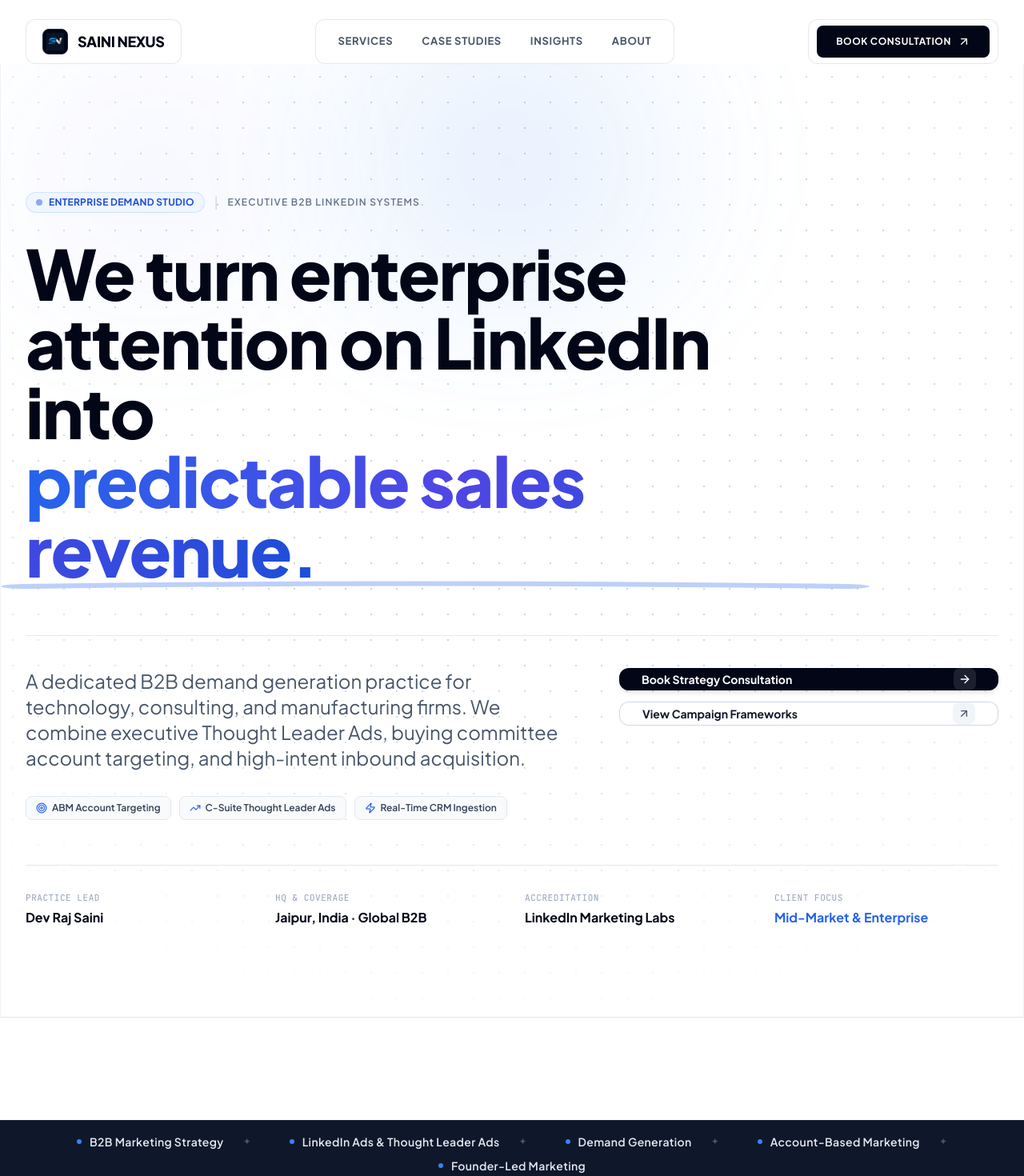
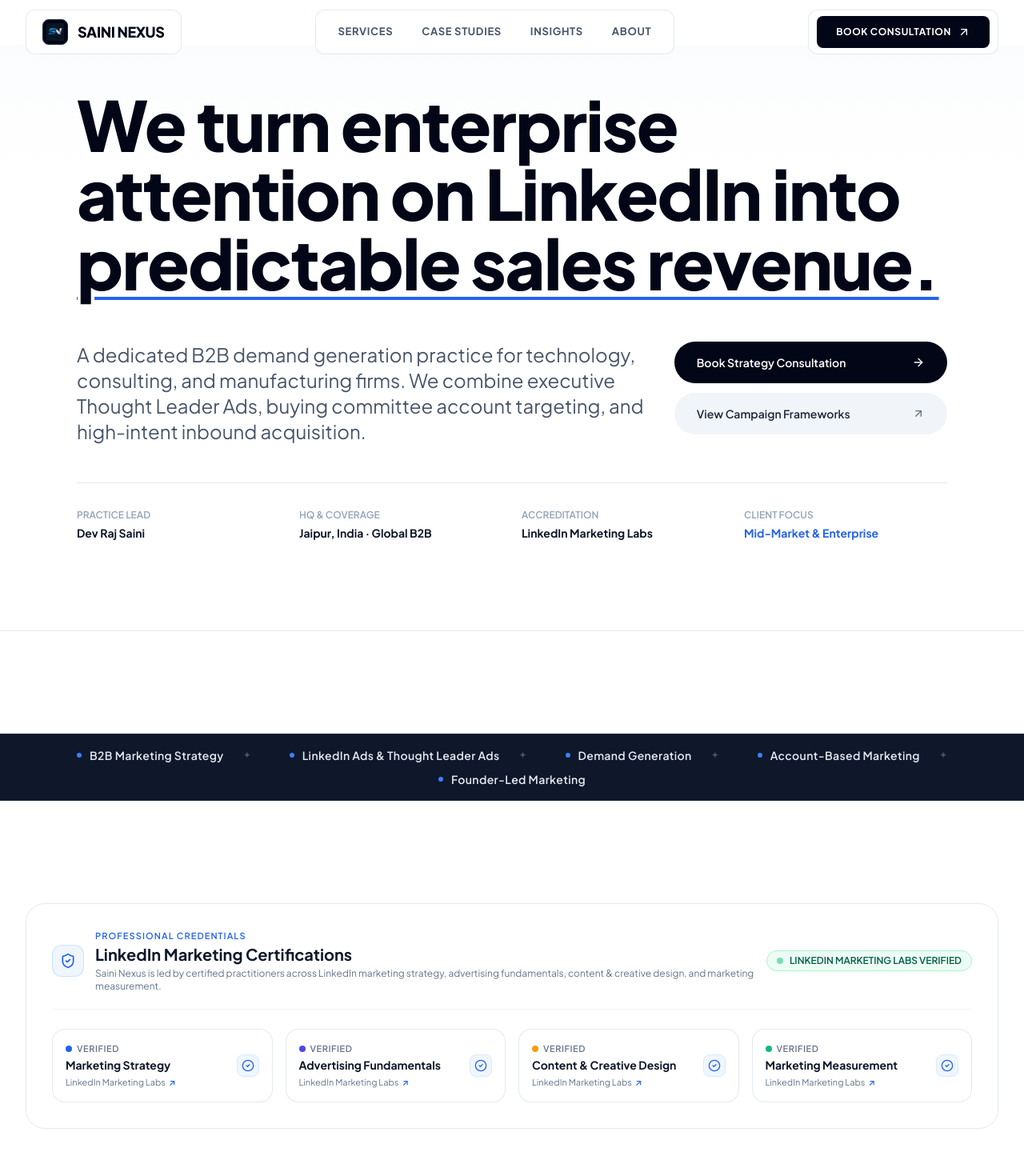
Before and after one commit to Kamu08/Saini-Nexus, a Next.js app: page / in a window 1280 px wide. Shown: the top 1470 px of the page at 80% size. Built offline with nearby package versions, Linux system fonts and the light colour scheme.

Commit message:
Remove excessive top padding above and behind navbar

```diff
--- a/src/app/layout.tsx
+++ b/src/app/layout.tsx
@@ -116,7 +116,7 @@
         <JsonLd data={getWebSiteSchema()} />
         <JsonLd data={getLocalBusinessSchema()} />
         <Navbar />
-        <main className="pt-20">{children}</main>
+        <main className="pt-12 sm:pt-14">{children}</main>
         <Footer />
       </body>
     </html>
--- a/src/components/ModernHero.tsx
+++ b/src/components/ModernHero.tsx
@@ -2,171 +2,87 @@
 
 import React from 'react';
 import Link from 'next/link';
-import { ArrowRight, ArrowUpRight, TrendingUp, Sparkles, Target, Zap } from 'lucide-react';
+import {
+  ArrowRight,
+  ArrowUpRight,
+  Check,
+  MapPin,
+  ShieldCheck,
+  Building2,
+  TrendingUp,
+  Target,
+  Sparkles
+} from 'lucide-react';
 
 export function ModernHero() {
   return (
-    <section className="relative bg-white text-slate-950 pt-28 sm:pt-36 lg:pt-40 pb-20 sm:pb-28 border-b border-slate-200 overflow-hidden">
+    <section className="relative pt-8 sm:pt-12 md:pt-14 pb-20 sm:pb-28 bg-white text-slate-950 border-b border-slate-200">
 
-      {/* ========================================================================= */}
-      {/* CREATIVE MARKETING STUDIO BACKDROP: Kinetic Lighting + Subtle Dot Array   */}
-      {/* ========================================================================= */}
+      {/* Subtle top ambient warmth (barely perceptible, premium paper texture feel) */}
+      <div className="absolute top-0 inset-x-0 h-40 bg-gradient-to-b from-slate-50/60 to-transparent pointer-events-none" />
 
-      {/* 1. Subtle Precision Dot Array */}
-      <div
-        className="absolute inset-0 pointer-events-none opacity-[0.45]"
-        style={{
-          backgroundImage: `radial-gradient(circle, #94a3b8 1px, transparent 1px)`,
-          backgroundSize: '32px 32px',
-          maskImage: 'radial-gradient(ellipse 90% 80% at 50% 30%, black 40%, transparent 95%)',
-          WebkitMaskImage: 'radial-gradient(ellipse 90% 80% at 50% 30%, black 40%, transparent 95%)'
-        }}
-      />
+      <div className="max-w-6xl mx-auto px-4 sm:px-6 lg:px-8 space-y-12 relative z-10">
 
-      {/* 2. Primary Marketing Radiance Orb (Electric Royal Blue - top center-right) */}
-      <div
-        className="absolute -top-32 right-1/4 w-[650px] h-[500px] rounded-full pointer-events-none blur-3xl opacity-60"
-        style={{
-          background: 'radial-gradient(circle, rgba(37,99,235,0.18) 0%, rgba(96,165,250,0.10) 50%, transparent 80%)'
-        }}
-      />
 
-      {/* 3. Secondary Warm Indigo Glow (Top Left) */}
-      <div
-        className="absolute -top-20 -left-20 w-[550px] h-[450px] rounded-full pointer-events-none blur-3xl opacity-40"
-        style={{
-          background: 'radial-gradient(circle, rgba(99,102,241,0.14) 0%, rgba(147,197,253,0.06) 60%, transparent 80%)'
-        }}
-      />
 
-      {/* 4. Fine Architectural Studio Axis Lines */}
-      <div className="absolute top-0 left-1/2 -translate-x-1/2 w-full max-w-7xl h-full pointer-events-none border-x border-slate-200/50 hidden md:block" />
-
-      {/* ========================================================================= */}
-      {/* HERO CONTENT CONTAINER                                                   */}
-      {/* ========================================================================= */}
-      <div className="max-w-7xl mx-auto px-4 sm:px-6 lg:px-8 relative z-10">
-
-        {/* Top Creative Agency Eyebrow */}
-        <div className="mb-6 sm:mb-8 flex flex-wrap items-center gap-3">
-          <div className="inline-flex items-center gap-2 px-3 py-1 rounded-full bg-blue-50/90 border border-blue-200/70 text-blue-700 text-xs font-bold tracking-wide shadow-2xs">
-            <span className="w-2 h-2 rounded-full bg-blue-600 animate-pulse" />
-            <span>ENTERPRISE DEMAND STUDIO</span>
-          </div>
-          <span className="text-slate-300 hidden sm:inline">|</span>
-          <span className="text-xs font-semibold text-slate-500 uppercase tracking-widest hidden sm:inline">
-            Executive B2B LinkedIn Systems
-          </span>
-        </div>
-
-        {/* Massive Headline with Gradient Text Spark & Underline */}
-        <div className="max-w-5xl">
-          <h1 className="text-4xl sm:text-6xl md:text-7xl lg:text-[5.4rem] font-black tracking-tight text-slate-950 leading-[1.03]">
+        {/* Massive Confident Agency Headline */}
+        <div className="space-y-4">
+          <h1 className="text-4xl sm:text-6xl md:text-7xl lg:text-[5.4rem] font-extrabold tracking-tight text-slate-950 leading-[1.04]">
             We turn enterprise attention on LinkedIn into{' '}
-            <span className="relative inline-block">
-              <span className="bg-gradient-to-r from-blue-600 via-indigo-600 to-blue-700 bg-clip-text text-transparent">
-                predictable sales revenue.
-              </span>
-              <svg
-                className="absolute -bottom-2 left-0 w-full h-3 text-blue-600/30 overflow-visible"
-                viewBox="0 0 100 12"
-                preserveAspectRatio="none"
-              >
-                <path d="M0,7 Q50,0 100,7" stroke="currentColor" strokeWidth="6" fill="none" strokeLinecap="round" />
-              </svg>
+            <span className="underline decoration-blue-600 decoration-4 underline-offset-8">
+              predictable sales revenue.
             </span>
           </h1>
         </div>
 
-        {/* Narrative & Action Block */}
-        <div className="mt-12 sm:mt-16 grid grid-cols-1 lg:grid-cols-12 gap-8 lg:gap-14 items-start border-t border-slate-200/90 pt-10">
-
-          {/* Paragraph + Creative Highlights */}
-          <div className="lg:col-span-7 space-y-6">
-            <p className="text-xl sm:text-2xl text-slate-600 font-normal leading-relaxed">
+        {/* Clean Sub-editorial Paragraph & Action Buttons */}
+        <div className="grid grid-cols-1 md:grid-cols-12 gap-8 items-start pt-2">
+          <div className="md:col-span-8 space-y-4">
+            <p className="text-lg sm:text-xl md:text-2xl text-slate-600 font-normal leading-relaxed">
               A dedicated B2B demand generation practice for technology, consulting, and manufacturing firms. We combine executive Thought Leader Ads, buying committee account targeting, and high-intent inbound acquisition.
             </p>
 
-            {/* Creative Value Pills (Creative Agency Style) */}
-            <div className="flex flex-wrap gap-2.5 pt-2">
-              <span className="inline-flex items-center gap-1.5 px-3 py-1.5 rounded-lg bg-slate-50 border border-slate-200 text-xs font-semibold text-slate-700">
-                <Target className="w-3.5 h-3.5 text-blue-600" />
-                ABM Account Targeting
-              </span>
-              <span className="inline-flex items-center gap-1.5 px-3 py-1.5 rounded-lg bg-slate-50 border border-slate-200 text-xs font-semibold text-slate-700">
-                <TrendingUp className="w-3.5 h-3.5 text-blue-600" />
-                C-Suite Thought Leader Ads
-              </span>
-              <span className="inline-flex items-center gap-1.5 px-3 py-1.5 rounded-lg bg-slate-50 border border-slate-200 text-xs font-semibold text-slate-700">
-                <Zap className="w-3.5 h-3.5 text-blue-600" />
-                Real-Time CRM Ingestion
-              </span>
-            </div>
+
           </div>
 
-          {/* Action Buttons with High-Impact Creative Styling */}
-          <div className="lg:col-span-5 flex flex-col sm:flex-row lg:flex-col gap-3.5">
+          <div className="md:col-span-4 flex flex-col gap-3">
             <Link
               href="/book"
-              className="relative group inline-flex items-center justify-between px-7 py-4.5 rounded-xl text-sm font-bold text-white bg-slate-950 hover:bg-blue-600 transition-all duration-200 shadow-md hover:shadow-xl hover:shadow-blue-500/20 hover:-translate-y-0.5"
+              className="w-full inline-flex items-center justify-between px-7 py-4 rounded-full text-sm font-semibold text-white bg-slate-950 hover:bg-blue-600 transition-colors group shadow-sm hover:shadow"
             >
-              <div className="flex items-center gap-2">
-                <span>Book Strategy Consultation</span>
-              </div>
-              <div className="w-7 h-7 rounded-lg bg-white/10 group-hover:bg-white/20 flex items-center justify-center transition-colors">
-                <ArrowRight className="w-4 h-4 group-hover:translate-x-0.5 transition-transform" />
-              </div>
+              <span>Book Strategy Consultation</span>
+              <ArrowRight className="w-4 h-4 group-hover:translate-x-1 transition-transform" />
             </Link>
 
             <Link
               href="/case-studies"
-              className="group inline-flex items-center justify-between px-7 py-4.5 rounded-xl text-sm font-bold text-slate-900 bg-white hover:bg-slate-50 transition-all duration-200 border border-slate-300/90 shadow-2xs hover:border-slate-400 hover:-translate-y-0.5"
+              className="w-full inline-flex items-center justify-between px-7 py-4 rounded-full text-sm font-semibold text-slate-800 bg-slate-100 hover:bg-slate-200 transition-colors"
             >
               <span>View Campaign Frameworks</span>
-              <div className="w-7 h-7 rounded-lg bg-slate-100 group-hover:bg-slate-200/80 flex items-center justify-center transition-colors">
-                <ArrowUpRight className="w-4 h-4 text-slate-600 group-hover:text-slate-950 transition-colors" />
-              </div>
+              <ArrowUpRight className="w-4 h-4 text-slate-500" />
             </Link>
           </div>
-
         </div>
 
-        {/* Agency Footprint / Metadata Strip */}
-        <div className="mt-14 pt-8 border-t border-slate-200 grid grid-cols-2 md:grid-cols-4 gap-6 sm:gap-8">
-          <div className="space-y-1">
-            <span className="font-mono text-[11px] uppercase tracking-wider text-slate-400 block">
-              Practice Lead
-            </span>
-            <span className="text-base font-bold text-slate-950 block">
-              Dev Raj Saini
-            </span>
+
+
+        {/* Understated Agency Metadata Strip */}
+        <div className="pt-8 border-t border-slate-200 grid grid-cols-2 md:grid-cols-4 gap-6 text-sm">
+          <div>
+            <span className="text-xs text-slate-400 uppercase font-semibold block">Practice Lead</span>
+            <span className="font-bold text-slate-900 mt-1 block">Dev Raj Saini</span>
           </div>
-
-          <div className="space-y-1">
-            <span className="font-mono text-[11px] uppercase tracking-wider text-slate-400 block">
-              HQ &amp; Coverage
-            </span>
-            <span className="text-base font-bold text-slate-950 block">
-              Jaipur, India · Global B2B
-            </span>
+          <div>
+            <span className="text-xs text-slate-400 uppercase font-semibold block">HQ &amp; Coverage</span>
+            <span className="font-bold text-slate-900 mt-1 block">Jaipur, India · Global B2B</span>
           </div>
-
-          <div className="space-y-1">
-            <span className="font-mono text-[11px] uppercase tracking-wider text-slate-400 block">
-              Accreditation
-            </span>
-            <span className="text-base font-bold text-slate-950 block">
-              LinkedIn Marketing Labs
-            </span>
+          <div>
+            <span className="text-xs text-slate-400 uppercase font-semibold block">Accreditation</span>
+            <span className="font-bold text-slate-900 mt-1 block">LinkedIn Marketing Labs</span>
           </div>
-
-          <div className="space-y-1">
-            <span className="font-mono text-[11px] uppercase tracking-wider text-slate-400 block">
-              Client Focus
-            </span>
-            <span className="text-base font-bold text-blue-600 block">
-              Mid-Market &amp; Enterprise
-            </span>
+          <div>
+            <span className="text-xs text-slate-400 uppercase font-semibold block">Client Focus</span>
+            <span className="font-bold text-blue-600 mt-1 block">Mid-Market &amp; Enterprise</span>
           </div>
         </div>
 
--- a/src/components/Navbar.tsx
+++ b/src/components/Navbar.tsx
@@ -84,7 +84,7 @@
   return (
     <header
       ref={navRef}
-      className="fixed top-0 inset-x-0 z-50 pointer-events-none px-4 sm:px-6 lg:px-8 pt-4 sm:pt-6 transition-all duration-300"
+      className="fixed top-0 inset-x-0 z-50 pointer-events-none px-4 sm:px-6 lg:px-8 pt-2 sm:pt-3 transition-all duration-300"
     >
       <div className="max-w-7xl mx-auto flex items-center justify-between gap-4 sm:gap-6">
 
```
